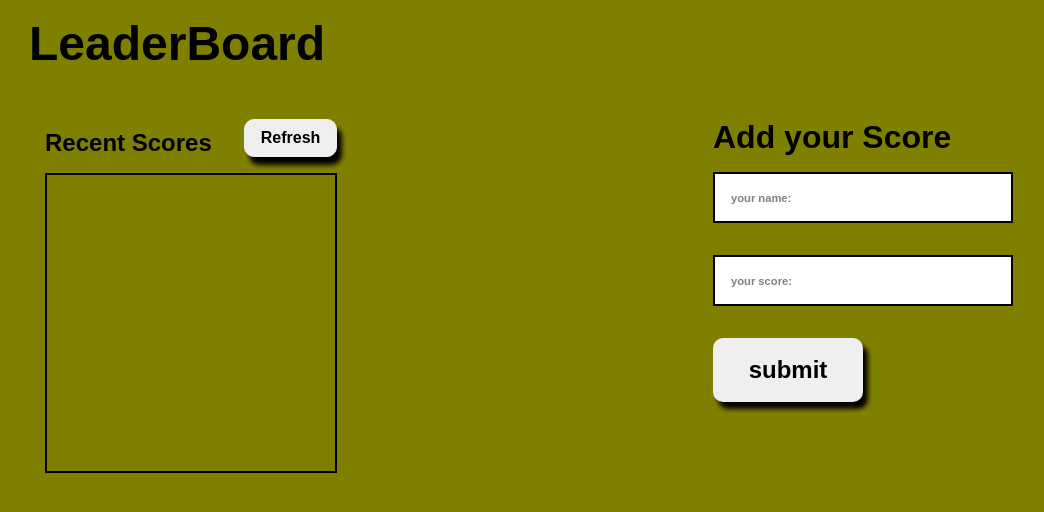
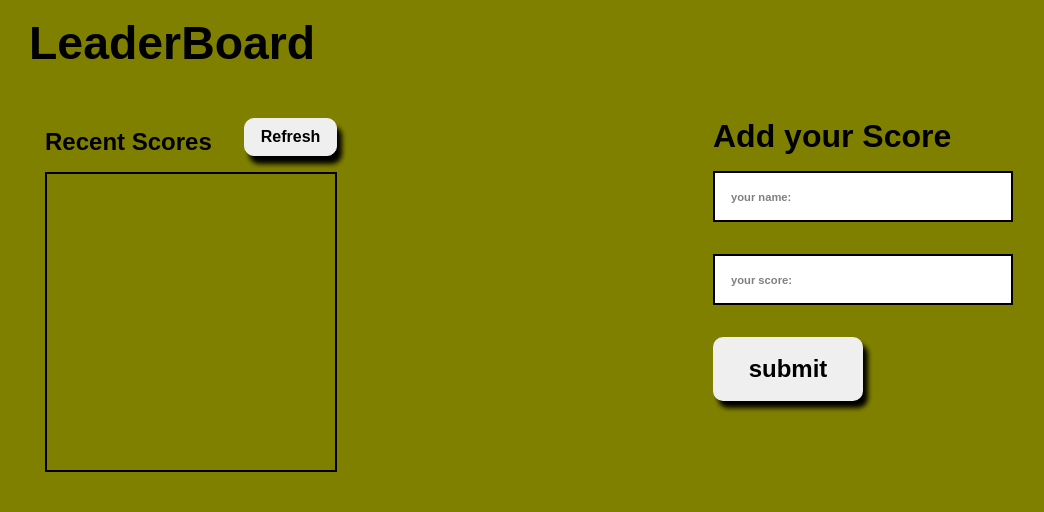
Before and after one commit to Arturgouveia1970/leaderboard, a website built with webpack: page src/index.html in a window 1280 px wide. Shown: the whole page, without its empty margins (19-1063 px from the left). Built offline with nearby package versions, Linux system fonts and the light colour scheme; a web font is replaced by a local one.

Commit message:
created new branch

```diff
--- a/src/styles.css
+++ b/src/styles.css
@@ -33,7 +33,7 @@ main {
 }
 
 .title h1 {
-  font-size: 3rem;
+  font-size: 2.9rem;
   font-weight: 800;
 }
 
```
